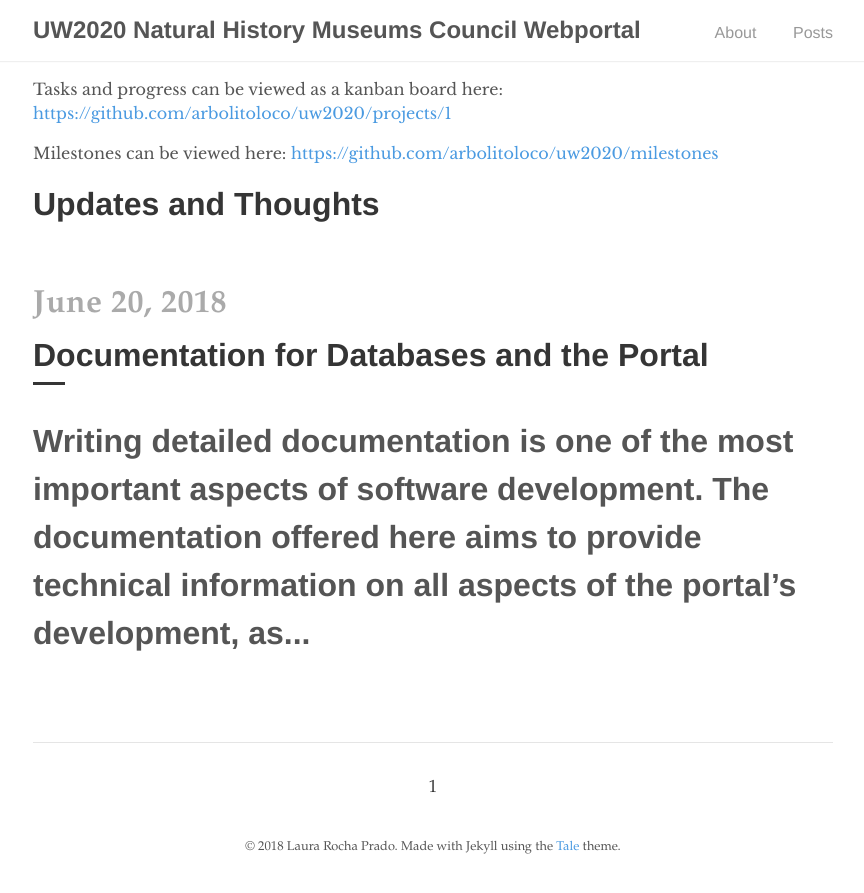
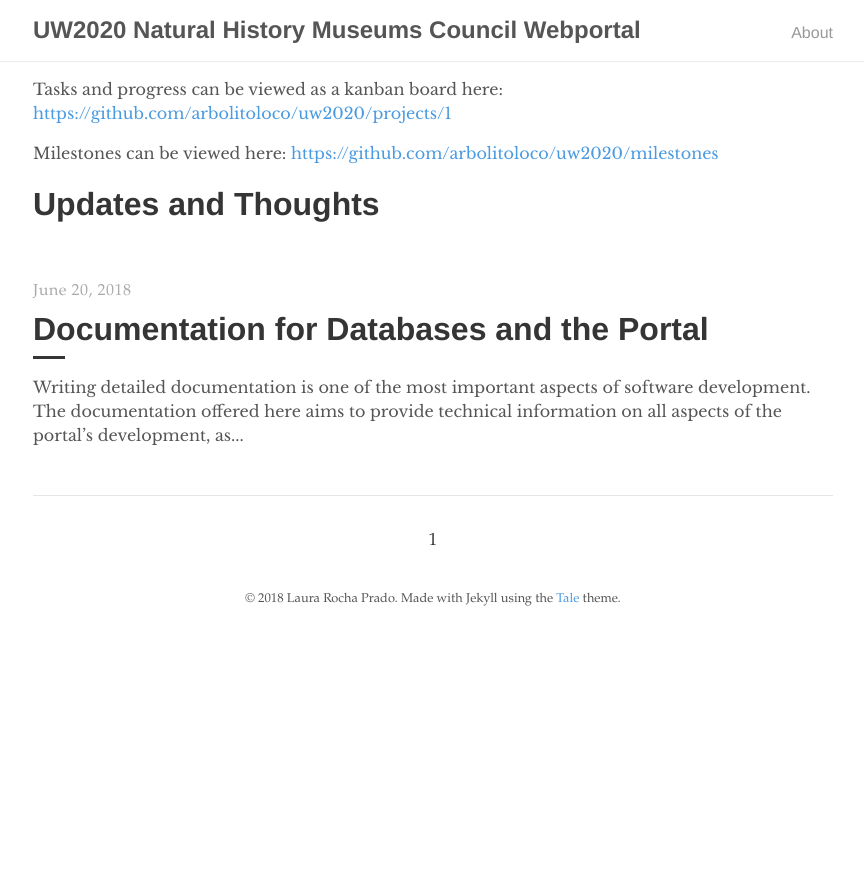
Before and after one commit to arbolitoloco/uw2020, a Jekyll site: the page built from index.html, in a window 1280 px wide. Shown: the top 893 px of the page, without its empty margins (207-1071 px from the left). Built offline with Jekyll 4.4.1, drawn with Linux system fonts in a browser that asks for light colours; the list of posts is cut into pages by our own code.

Commit message:
removed post link from header

```diff
--- a/_layouts/home.html
+++ b/_layouts/home.html
@@ -11,7 +11,7 @@
       </a>
       <ul>
         <li><a href="{{ '/about' | prepend: site.baseurl }}">About</a></li>
-        <li><a href="{{ '/post-list' | prepend: site.baseurl }}">Posts</a></li>
+<!--         <li><a href="{{ '/post-list' | prepend: site.baseurl }}">Posts</a></li> -->
       </ul>
     </div>
   </nav>
@@ -21,7 +21,7 @@
     <p>Milestones can be viewed here: <a href="https://github.com/arbolitoloco/uw2020/milestones">https://github.com/arbolitoloco/uw2020/milestones</a></p>
 
     <div class="catalogue">
-      <h1>Updates and Thoughts<h1>
+      <h1>Updates and Thoughts</h1>
 
       {% for post in paginator.posts %}
       <a href="{{ post.url | prepend: site.baseurl }}" class="catalogue-item">
```
